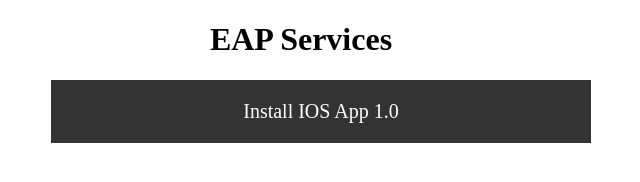
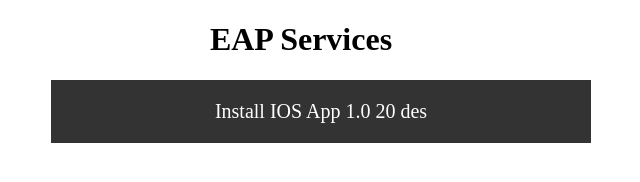
Before and after one commit to luhuiya/luhuiya.github.io, a plain HTML site: page index.html in a window 1280 px wide. Shown: the whole page, without its empty margins (339-979 px from the left). Drawn offline with Linux system fonts and the light colour scheme.

Commit message:
update ipa

```diff
--- a/index.html
+++ b/index.html
@@ -6,7 +6,7 @@
 <body>
 	<div style="width: 500px; margin: 20px auto; text-align: center;">
 		<h1>EAP Services</h1>
-		<a href="itms-services://?action=download-manifest&url=https://luhuiya.github.io/eap/20171219/manifest.plist" style="display: block; width:100%;text-decoration: none; background: #333; color: #fff; font-size: 20px; padding: 20px;">Install IOS App 1.0</a>
+		<a href="itms-services://?action=download-manifest&url=https://luhuiya.github.io/eap/20171219/manifest.plist" style="display: block; width:100%;text-decoration: none; background: #333; color: #fff; font-size: 20px; padding: 20px;">Install IOS App 1.0 20 des</a>
 	</div>
 </body>
 </html>
```
Also changed, not shown: 2 other files.
